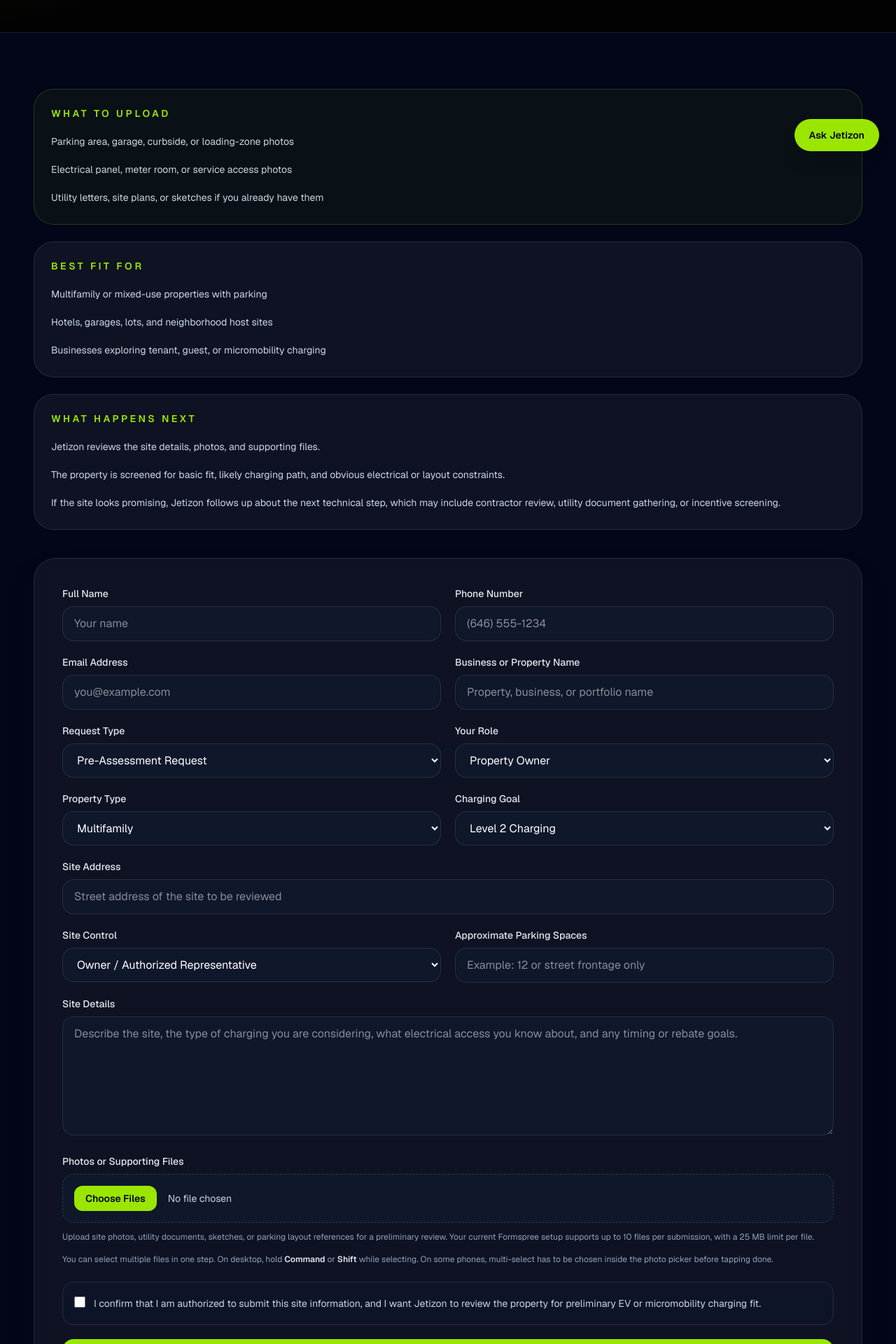
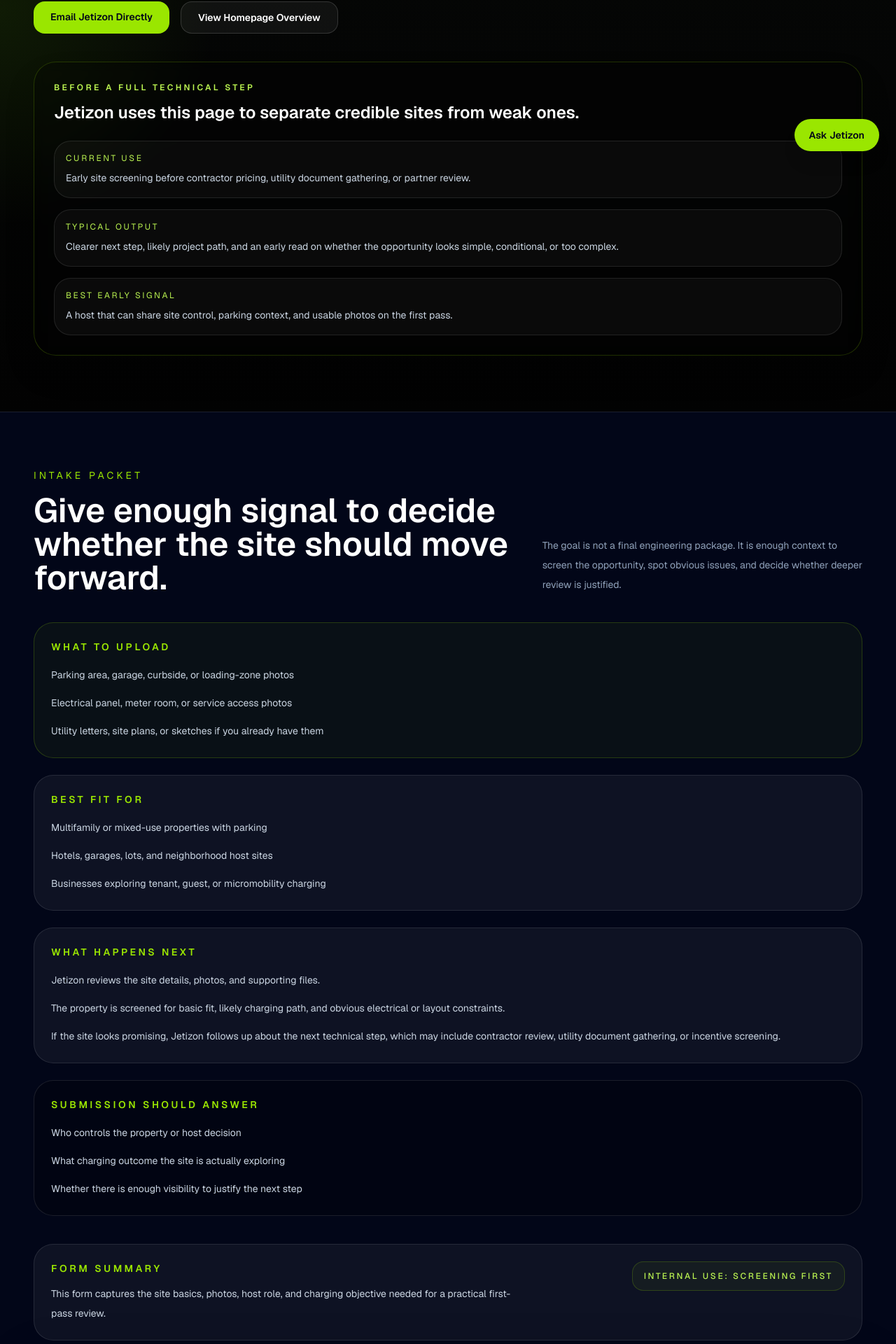
Before and after one commit to JMB929/jetizon-site, a Next.js app: page /pre-assessment in a window 1280 px wide. Shown: the part 560-2480 px from the top of the page at 70% size. Built offline with nearby package versions, Linux system fonts and the light colour scheme.

Commit message:
Polish pre-assessment page layout

```diff
--- a/app/components/pre-assessment-form.tsx
+++ b/app/components/pre-assessment-form.tsx
@@ -57,7 +57,7 @@
 
   const shellClassName =
     layout === "full"
-      ? "rounded-[2rem] border border-white/10 bg-white/5 p-8 shadow-2xl backdrop-blur md:p-10"
+      ? "rounded-[2rem] border border-lime-400/15 bg-black/30 p-8 shadow-[0_24px_80px_rgba(0,0,0,0.38)] backdrop-blur md:p-10"
       : "rounded-[2rem] border border-white/10 bg-white/5 p-8 shadow-2xl backdrop-blur";
 
   return (
--- a/app/pre-assessment/page.tsx
+++ b/app/pre-assessment/page.tsx
@@ -7,6 +7,22 @@
       <section className="relative overflow-hidden border-b border-white/10">
         <div className="absolute inset-0 bg-[radial-gradient(circle_at_top_right,rgba(132,225,0,0.18),transparent_30%),radial-gradient(circle_at_left,rgba(95,183,0,0.12),transparent_22%),linear-gradient(to_bottom,rgba(7,9,7,0.97),rgba(2,2,2,1))]" />
         <div className="relative mx-auto max-w-7xl px-6 py-16 md:px-10 lg:px-12 lg:py-20">
+          <div className="flex items-center justify-between gap-4 rounded-full border border-white/10 bg-white/[0.04] px-4 py-3 backdrop-blur">
+            <div className="flex items-center gap-3">
+              <span className="inline-flex h-3 w-3 rounded-full bg-lime-400 shadow-[0_0_18px_rgba(132,225,0,0.7)]" />
+              <p className="text-xs font-medium uppercase tracking-[0.3em] text-slate-300">
+                Jetizon Intake Flow
+              </p>
+            </div>
+            <Link
+              href="/"
+              className="text-xs font-medium uppercase tracking-[0.24em] text-slate-300 transition hover:text-lime-300"
+            >
+              Back to Homepage
+            </Link>
+          </div>
+
+          <div className="mt-10 grid gap-10 lg:grid-cols-[1.1fr,0.9fr] lg:items-start">
             <div className="max-w-4xl">
               <p className="text-sm uppercase tracking-[0.3em] text-lime-400">
                 Jetizon Pre-Assessment
@@ -21,25 +37,78 @@
                 contractor, partner, utility, or co-host discussion.
               </p>
               <div className="mt-8 flex flex-wrap gap-4">
-              <Link
-                href="/"
-                className="rounded-2xl border border-white/15 bg-white/5 px-6 py-3 text-sm font-semibold text-white transition hover:bg-white/10"
-              >
-                Back to Homepage
-              </Link>
                 <a
                   href="mailto:jmbintech@gmail.com"
                   className="rounded-2xl bg-lime-400 px-6 py-3 text-sm font-semibold text-slate-950 transition hover:scale-[1.02]"
                 >
                   Email Jetizon Directly
                 </a>
+                <Link
+                  href="/#contact"
+                  className="rounded-2xl border border-white/15 bg-white/5 px-6 py-3 text-sm font-semibold text-white transition hover:bg-white/10"
+                >
+                  View Homepage Overview
+                </Link>
+              </div>
+            </div>
+
+            <div className="rounded-[2rem] border border-lime-400/20 bg-black/25 p-7 shadow-2xl backdrop-blur">
+              <p className="text-xs font-semibold uppercase tracking-[0.28em] text-lime-300">
+                Before A Full Technical Step
+              </p>
+              <h2 className="mt-3 text-2xl font-semibold">
+                Jetizon uses this page to separate credible sites from weak ones.
+              </h2>
+              <div className="mt-6 grid gap-4">
+                <div className="rounded-[1.5rem] border border-white/10 bg-white/[0.03] p-4">
+                  <p className="text-xs uppercase tracking-[0.22em] text-lime-300">
+                    Current Use
+                  </p>
+                  <p className="mt-2 text-sm leading-6 text-slate-300">
+                    Early site screening before contractor pricing, utility document
+                    gathering, or partner review.
+                  </p>
+                </div>
+                <div className="rounded-[1.5rem] border border-white/10 bg-white/[0.03] p-4">
+                  <p className="text-xs uppercase tracking-[0.22em] text-lime-300">
+                    Typical Output
+                  </p>
+                  <p className="mt-2 text-sm leading-6 text-slate-300">
+                    Clearer next step, likely project path, and an early read on
+                    whether the opportunity looks simple, conditional, or too complex.
+                  </p>
+                </div>
+                <div className="rounded-[1.5rem] border border-white/10 bg-white/[0.03] p-4">
+                  <p className="text-xs uppercase tracking-[0.22em] text-lime-300">
+                    Best Early Signal
+                  </p>
+                  <p className="mt-2 text-sm leading-6 text-slate-300">
+                    A host that can share site control, parking context, and usable
+                    photos on the first pass.
+                  </p>
+                </div>
+              </div>
             </div>
           </div>
         </div>
       </section>
 
       <section className="mx-auto max-w-7xl px-6 py-20 md:px-10 lg:px-12">
-        <div className="grid gap-10 lg:grid-cols-[0.85fr,1.15fr]">
+        <div className="mb-10 flex flex-col gap-4 md:flex-row md:items-end md:justify-between">
+          <div className="max-w-3xl">
+            <p className="text-sm uppercase tracking-[0.3em] text-lime-400">Intake Packet</p>
+            <h2 className="mt-4 text-3xl font-semibold md:text-5xl">
+              Give enough signal to decide whether the site should move forward.
+            </h2>
+          </div>
+          <p className="max-w-xl text-sm leading-7 text-slate-400">
+            The goal is not a final engineering package. It is enough context to
+            screen the opportunity, spot obvious issues, and decide whether deeper
+            review is justified.
+          </p>
+        </div>
+
+        <div className="grid gap-10 lg:grid-cols-[0.8fr,1.2fr]">
           <div className="space-y-6">
             <div className="rounded-[1.75rem] border border-lime-400/20 bg-lime-400/5 p-6">
               <p className="text-sm font-semibold uppercase tracking-[0.25em] text-lime-400">
@@ -80,9 +149,39 @@
                 </li>
               </ol>
             </div>
+
+            <div className="rounded-[1.75rem] border border-white/10 bg-black/25 p-6">
+              <p className="text-sm font-semibold uppercase tracking-[0.25em] text-lime-400">
+                Submission Should Answer
+              </p>
+              <ul className="mt-4 space-y-3 text-sm leading-7 text-slate-300">
+                <li>Who controls the property or host decision</li>
+                <li>What charging outcome the site is actually exploring</li>
+                <li>Whether there is enough visibility to justify the next step</li>
+              </ul>
+            </div>
+          </div>
+
+          <div className="space-y-6">
+            <div className="rounded-[1.75rem] border border-white/10 bg-white/5 p-6">
+              <div className="flex flex-col gap-4 md:flex-row md:items-start md:justify-between">
+                <div className="max-w-2xl">
+                  <p className="text-sm font-semibold uppercase tracking-[0.25em] text-lime-400">
+                    Form Summary
+                  </p>
+                  <p className="mt-3 text-sm leading-7 text-slate-300">
+                    This form captures the site basics, photos, host role, and charging
+                    objective needed for a practical first-pass review.
+                  </p>
+                </div>
+                <div className="rounded-2xl border border-lime-400/20 bg-lime-400/5 px-4 py-3 text-xs font-medium uppercase tracking-[0.22em] text-lime-300">
+                  Internal Use: Screening First
+                </div>
+              </div>
             </div>
 
             <PreAssessmentForm layout="full" />
+          </div>
         </div>
       </section>
     </div>
```
Lines whose indentation alone changed are shown as unchanged.
